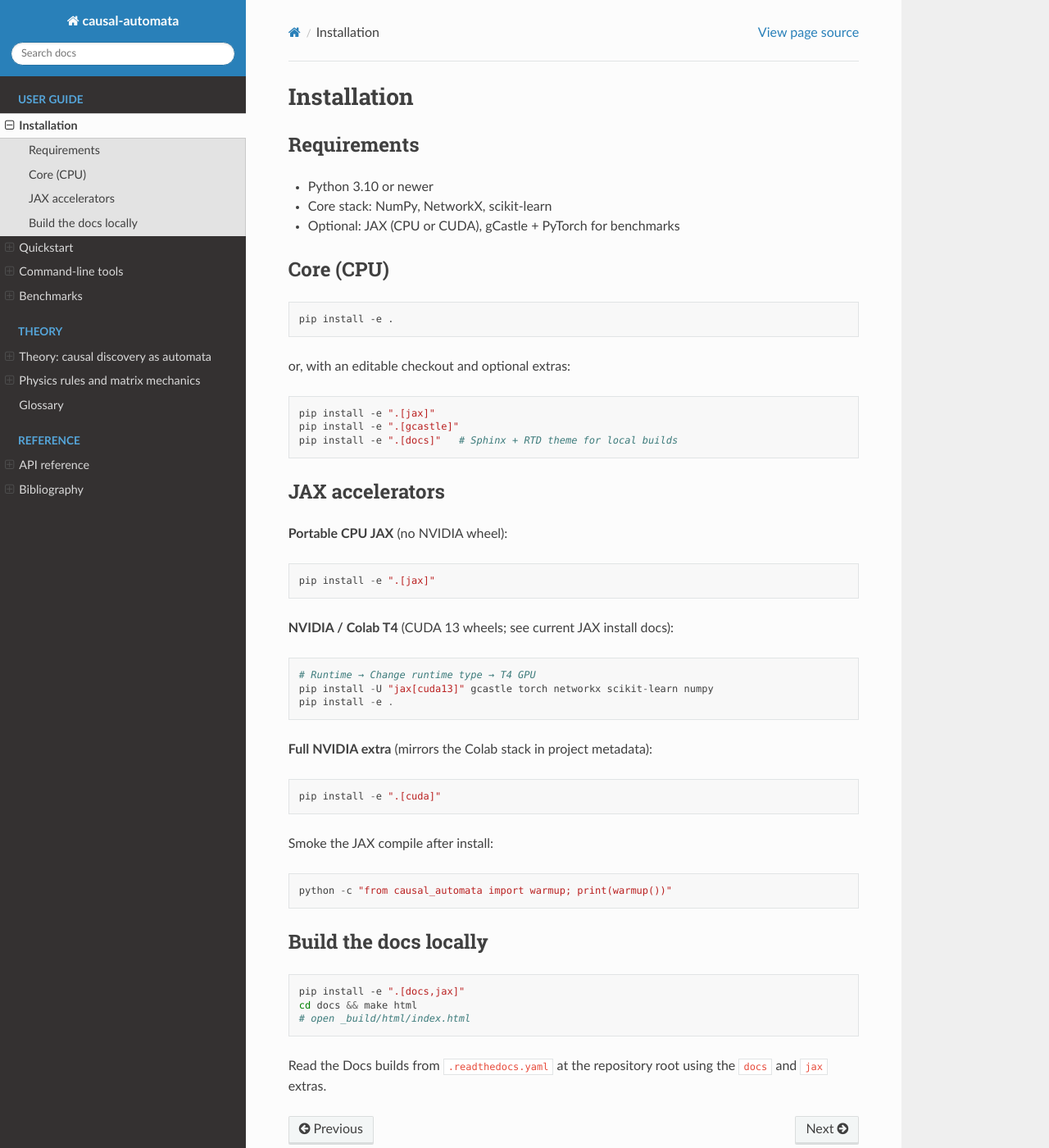
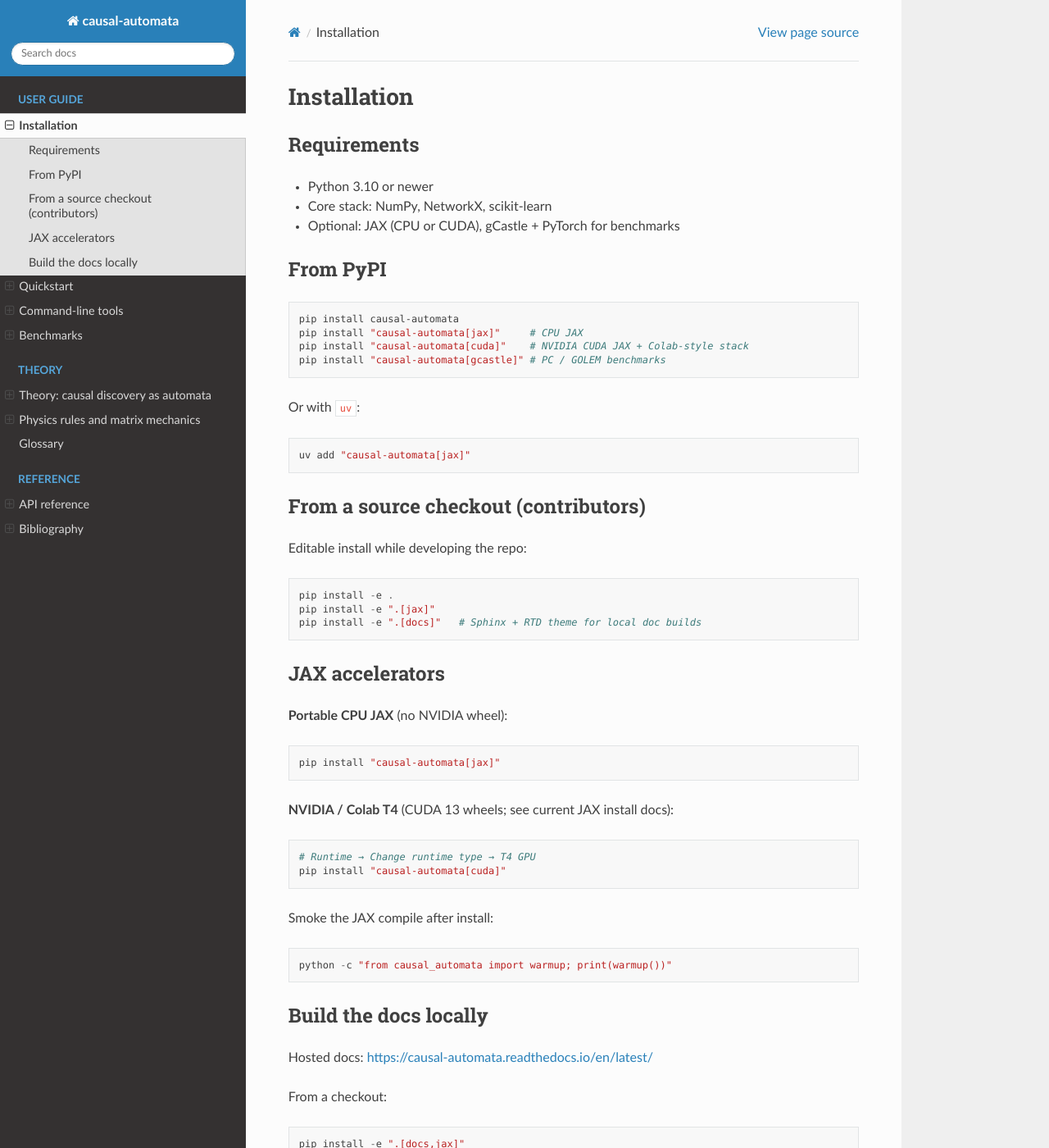
Before and after one commit to kazuyamagiwa/causal-automata, a Sphinx documentation site: the page built from docs/installation.rst, in a window 1280 px wide and 1400 px high. Shown: the whole window at 82% size. Built offline with Sphinx 7.4.7 and the Read the Docs theme 3.1.0, drawn with Linux system fonts in a browser that asks for light colours.

Commit message:
Simplify README now that PyPI and Read the Docs are live (#6)
Drop local Sphinx build instructions and editable pip install -e
sections from the README; keep the hosted docs link and PyPI install
commands. Point docs/installation.rst at PyPI first, with editable
install reserved for contributors.

Co-authored-by: Cursor Agent <cursoragent@cursor.com>
Co-authored-by: kazu <kazuyamagiwa@users.noreply.github.com>

```diff
--- a/docs/installation.rst
+++ b/docs/installation.rst
@@ -8,37 +8,40 @@ Requirements
 * Core stack: NumPy, NetworkX, scikit-learn
 * Optional: JAX (CPU or CUDA), gCastle + PyTorch for benchmarks
 
-Core (CPU)
-----------
+From PyPI
+---------
 
 .. code-block:: bash
 
+   pip install causal-automata
+   pip install "causal-automata[jax]"     # CPU JAX
+   pip install "causal-automata[cuda]"    # NVIDIA CUDA JAX + Colab-style stack
+   pip install "causal-automata[gcastle]" # PC / GOLEM benchmarks
+
+Or with ``uv``::
+
+   uv add "causal-automata[jax]"
+
+From a source checkout (contributors)
+-------------------------------------
+
+Editable install while developing the repo::
+
    pip install -e .
-
-or, with an editable checkout and optional extras:
-
-.. code-block:: bash
-
    pip install -e ".[jax]"
-   pip install -e ".[gcastle]"
-   pip install -e ".[docs]"   # Sphinx + RTD theme for local builds
+   pip install -e ".[docs]"   # Sphinx + RTD theme for local doc builds
 
 JAX accelerators
 ----------------
 
 **Portable CPU JAX** (no NVIDIA wheel)::
 
-   pip install -e ".[jax]"
+   pip install "causal-automata[jax]"
 
 **NVIDIA / Colab T4** (CUDA 13 wheels; see current JAX install docs)::
 
    # Runtime → Change runtime type → T4 GPU
-   pip install -U "jax[cuda13]" gcastle torch networkx scikit-learn numpy
-   pip install -e .
-
-**Full NVIDIA extra** (mirrors the Colab stack in project metadata)::
-
-   pip install -e ".[cuda]"
+   pip install "causal-automata[cuda]"
 
 Smoke the JAX compile after install::
 
@@ -47,7 +50,9 @@ Smoke the JAX compile after install::
 Build the docs locally
 ----------------------
 
-.. code-block:: bash
+Hosted docs: https://causal-automata.readthedocs.io/en/latest/
+
+From a checkout::
 
    pip install -e ".[docs,jax]"
    cd docs && make html
```
Also changed, not shown: README.md (+11 -48 lines).
